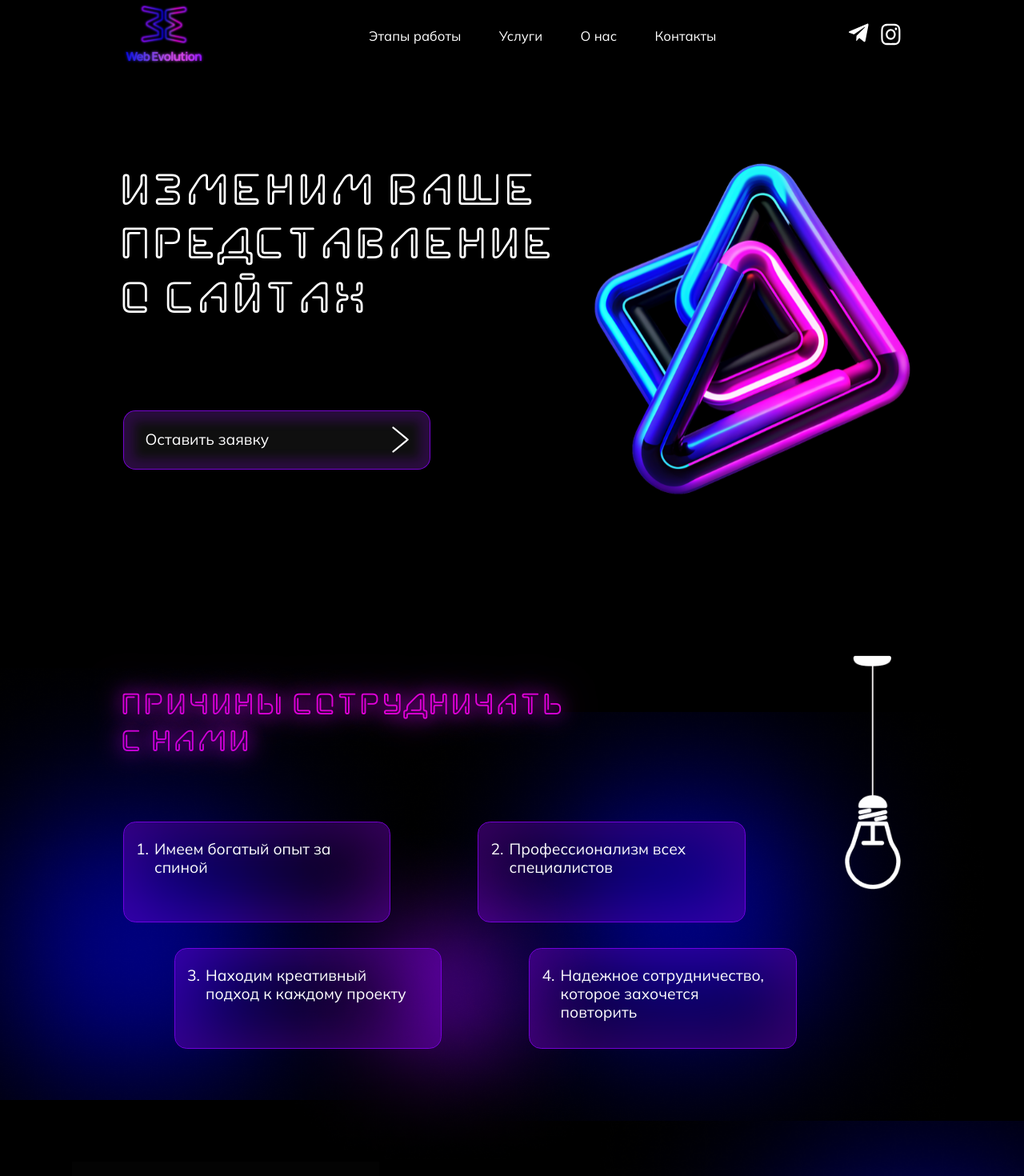
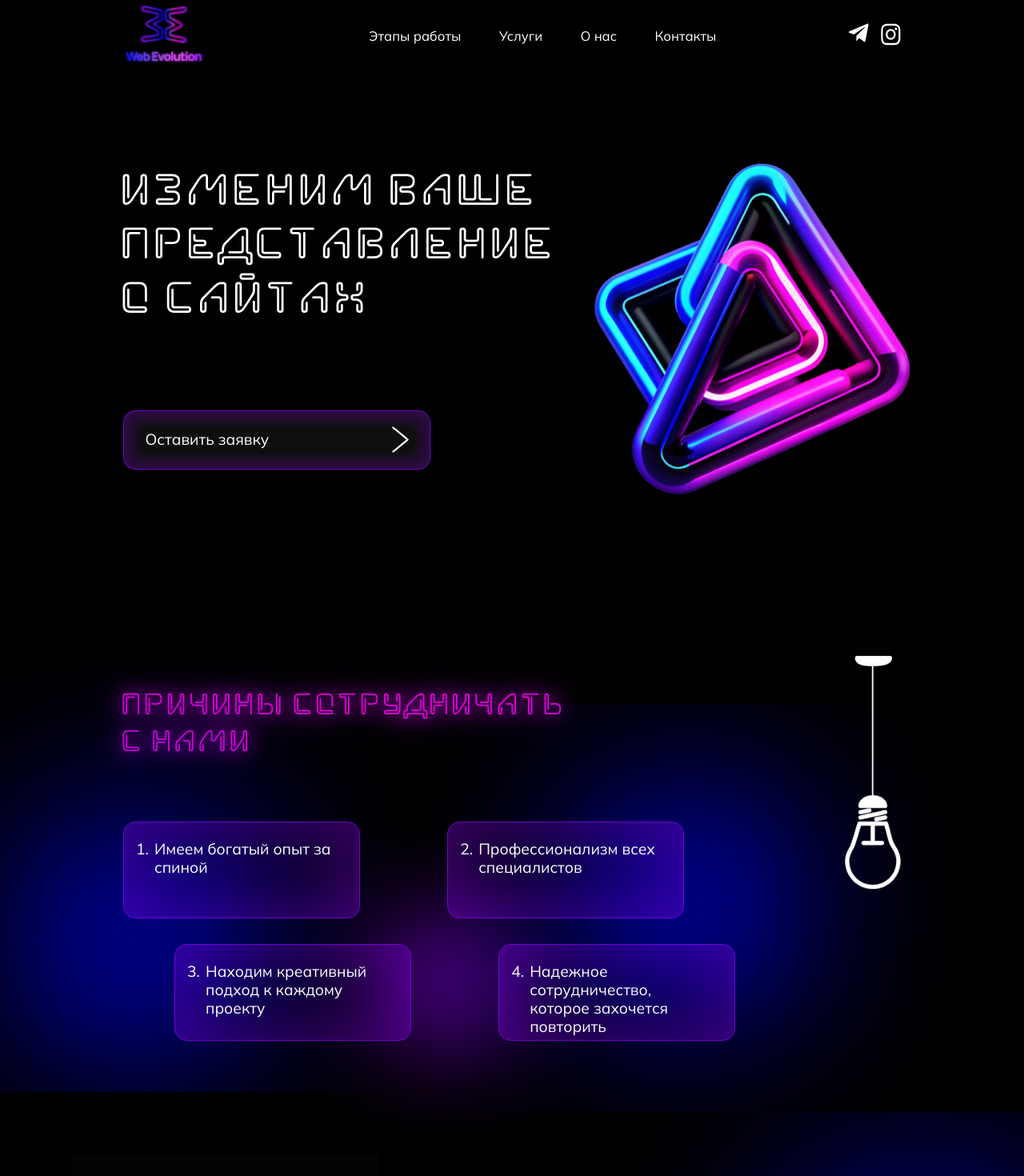
Before and after one commit to WebEvolutionApp/Front, a React (Vite) app: page / in a window 1280 px wide. Shown: the top 1470 px of the page at 80% size. Built offline with nearby package versions, Linux system fonts and the light colour scheme.

Commit message:
various styles tuned

```diff
--- a/src/components/ReasonsToWorkWithUs/styles.module.scss
+++ b/src/components/ReasonsToWorkWithUs/styles.module.scss
@@ -71,8 +71,8 @@
   .textWindow {
     position: relative;
     margin-right: 6vw;
-    width: 21vw;
-    height: 8vw;
+    width: 18vw;
+    height: 7.6vw;
     display: flex;
     justify-content: center;
     padding-top: 1.7vw;
@@ -131,7 +131,7 @@
 
   .lampUpperPart {
     top: 0;
-    right: 13vw;
+    right: 12.9vw;
     position: absolute;
     width: 3.7vw;
   }
--- a/src/components/ui/Button/Button.module.scss
+++ b/src/components/ui/Button/Button.module.scss
@@ -14,6 +14,7 @@
 
   &:hover {
     box-shadow: inset 0 0 2vw 1vw rgba(150, 0, 255, 0.4);
+    transition: box-shadow 0.5s ease, background-color 0.5s ease;
   }
 }
 
--- a/src/components/ui/Links/styles.module.scss
+++ b/src/components/ui/Links/styles.module.scss
@@ -1,6 +1,22 @@
+.nav-link {
+    position: relative;
+    text-decoration: none;
+    color: $mainWhite;
+    @include fontTitleHeader();
 
-    .nav-link {
-      text-decoration: none;
-      color: $mainWhite;
-      @include fontTitleHeader();;
+
+    &::after {
+      content: '';
+      position: absolute;
+      left: 0;
+      bottom: -0.4vw;
+      height: 2px;
+      width: 0;
+      background-color: $mainWhite;
+      transition: width 0.3s ease;
     }
+
+    &:hover::after {
+      width: 100%;
+    }
+  }
--- a/src/components/ui/TextWindow/styles.module.scss
+++ b/src/components/ui/TextWindow/styles.module.scss
@@ -8,5 +8,6 @@
 
     &:hover {
         box-shadow: inset 0 0 8vw 1vw rgba(150, 0, 255, 0.7);
+        transition: box-shadow 0.5s ease, background-color 0.5s ease, height 0.5s ease;
     }
 }
```
